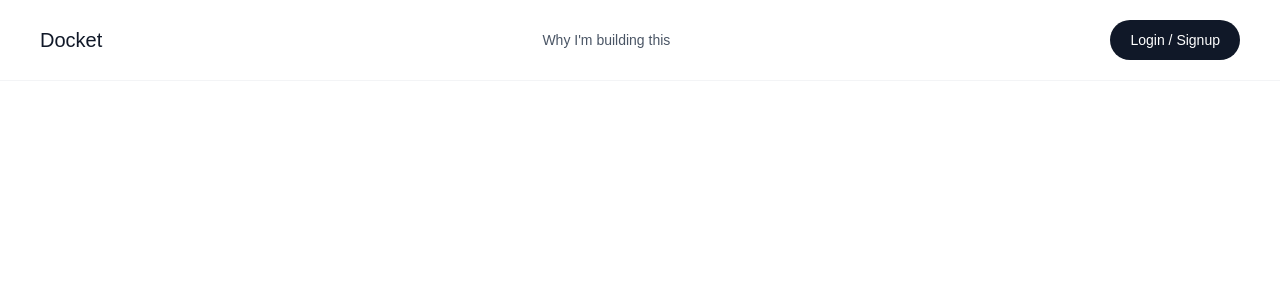
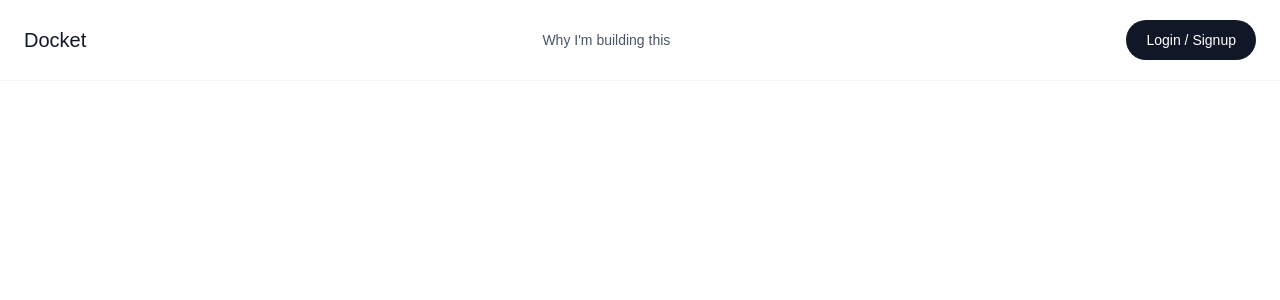
Before and after one commit to SukhdevThukral/docket, a Next.js app: page / in a window 1280 px wide. Shown: the top 300 px of the page. Built offline with nearby package versions, Linux system fonts and the light colour scheme.

Commit message:
refactor(ui): simplify Header component structure
- Remove redundant container div wrapper
- Standardize horizontal padding and font class names

```diff
--- a/app/Header.tsx
+++ b/app/Header.tsx
@@ -1,15 +1,13 @@
 export default function Header() {
     return (
-        <div className="f-body min-h-[140px] bg-white">
-            <nav className="flex items-center justify-between px-6 sm:px-10 py-5 border-b border-gray-100">
-                <a href="/" className="f-display text-xl text-gray-900">Docket</a>
+        <nav className="flex items-center justify-between px-4 sm:px-6 py-5 border-b border-gray-100 bg-white">
+            <a href="/" className="font-display text-xl text-gray-900">Docket</a>
             <a href="/" className="text-sm text-gray-600 hover:text-gray-900 hidden sm:block">
                 Why I'm building this
             </a>
-                <a href="/" className="text-sm bg-gray-900  text-white px-5 py-2.5 rounded-full hover:bg-gray-800 transition-colors">
+            <a href="/" className="text-sm bg-gray-900 text-white px-5 py-2.5 rounded-full hover:bg-gray-800 transition-colors">
                 Login / Signup
             </a>
         </nav>
-        </div>
     )
 }
```
Lines whose indentation alone changed are shown as unchanged.
